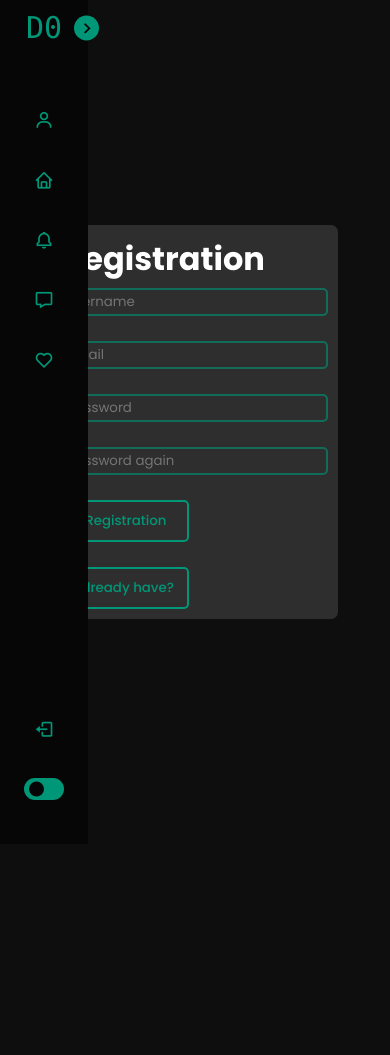
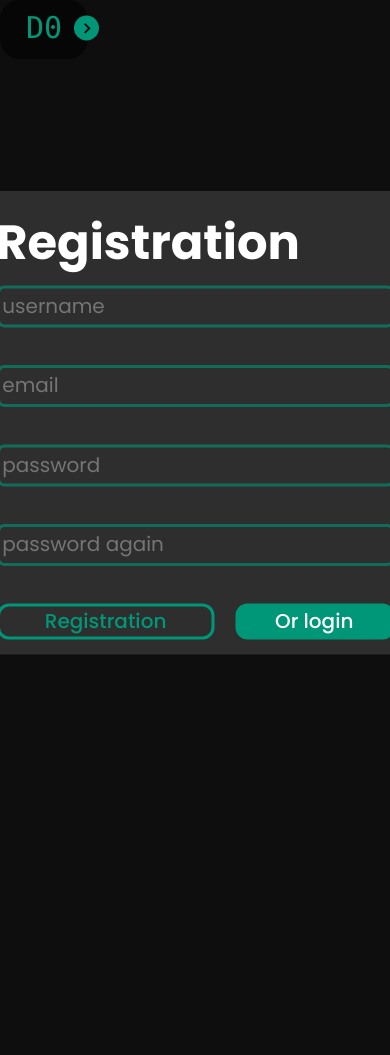
Before and after one commit to GermanBorovets/DevsOnly, a Django app: page /registration/ in a window 390 px wide; the page is wider, and only the part inside the window is pictured. Before the commit the page ends 800 px from the top of that part, so only its background shows below. Run offline with Django 4.2, Linux system fonts and the light colour scheme; parts of the project's set-up code (start-up, migrations or seed data) failed here and were passed over; some libraries are stand-ins or nearby versions; some web fonts are replaced.

Commit message:
fix mobile menu

```diff
--- a/devsonly_web/devsonly_web/static/css/registration.css
+++ b/devsonly_web/devsonly_web/static/css/registration.css
@@ -20,10 +20,10 @@
 }
 
 .wellcum_button{
-    width: 15vh;
-    height: 5vh;
+    width: 55%;
+    height: 85%;
     background-color: transparent;
-    border-radius: 5px;
+    border-radius: 8px;
     border: 2px solid #009778;
     color: #009778;
     transition: 0.3s;
@@ -56,3 +56,20 @@
 .Reg_logo{
     margin-bottom: 5px;
 }
+
+@media only screen and (min-width: 100px) and (max-width: 450px) {
+    #SB{
+        height: 7%;
+        border-radius: 20px;
+    }
+    .wellcum_bod{
+        transform: scale(1.5);
+    }
+    LG.value = 'fdf';
+}
+
+@media only screen and (min-width: 450px){
+    #SB{
+        height: 100%;
+    }
+}
--- a/devsonly_web/main/templates/base/menu.html
+++ b/devsonly_web/main/templates/base/menu.html
@@ -10,7 +10,7 @@
     <!--<title>Dashboard Sidebar Menu</title>-->
 </head>
 <body>
-<nav class="sidebar close">
+<nav class="sidebar close" id="SB">
     <header>
         <div class="image-text">
             <span class="image">D0</span>
@@ -20,7 +20,7 @@
             </div>
         </div>
 
-        <i class='bx bx-chevron-right toggle'></i>
+        <i class='bx bx-chevron-right toggle' id="BT_1"></i>
     </header>
 
     <div class="menu-bar">
@@ -111,9 +111,14 @@
         searchBtn = body.querySelector(".search-box"),
         modeSwitch = body.querySelector(".toggle-switch"),
         modeText = body.querySelector(".mode-text");
+        SB = body.querySelector('#SB');
 
-
+    baran = 2;
     toggle.addEventListener("click", () => {
+        SB.style.height = "100%";
+        baran += 1;
+        if(baran % 2 == 0 && window.screen.width<=450)
+            SB.style.height = "7%";
         sidebar.classList.toggle("close");
     })
 
@@ -124,7 +129,6 @@
             modeText.innerText = "Light mode";
         } else {
             modeText.innerText = "Dark mode";
-
         }
     });
 </script>
--- a/devsonly_web/main/templates/pages/registration.html
+++ b/devsonly_web/main/templates/pages/registration.html
@@ -14,9 +14,11 @@
                 <input type="password" name="double_password" placeholder="password again" maxlength="24" required="" id="id_double_password" class="wellcum_imp">
                 <br>
                 <form>
-                    <input type="submit" value="Registration" class="wellcum_button" onclick=location.href="/login/">
-                    <br>
-                    <input type="submit" value="Already have?" class="wellcum_button" onclick=location.href="/login/">
+                    <div style="display:flex; flex-direction:row; justify-content:space-between;">
+                        <input type="submit" value="Registration" class="wellcum_button" onclick=location.href="/login/">
+                        <input style="width:40%; color: #fff;
+    background-color: #009778;" type="submit" value="Or login" class="wellcum_button" onclick=location.href="/login/" id="LG">
+                    </div>
                 </form>
             </form>
         </div>
```
